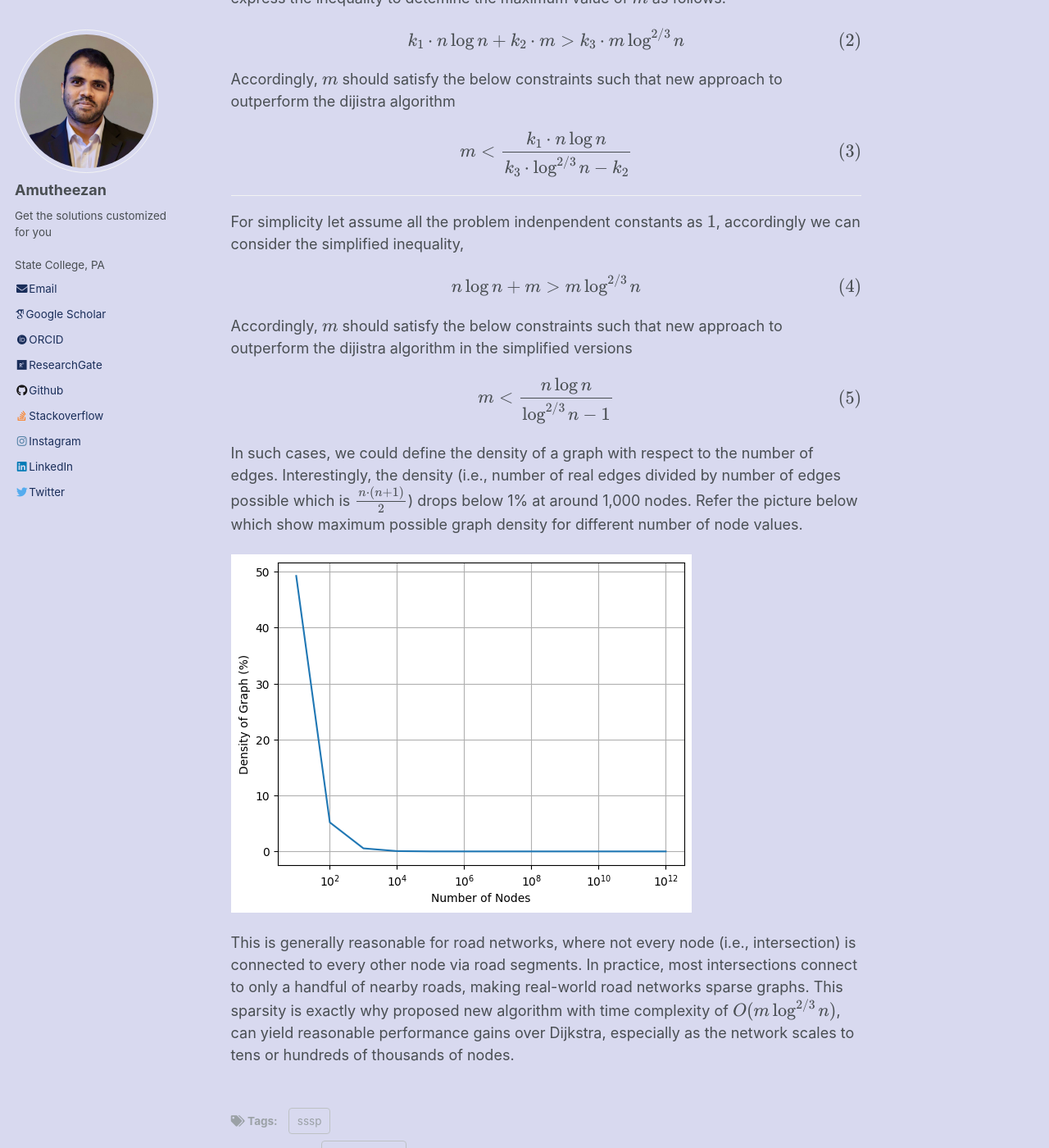
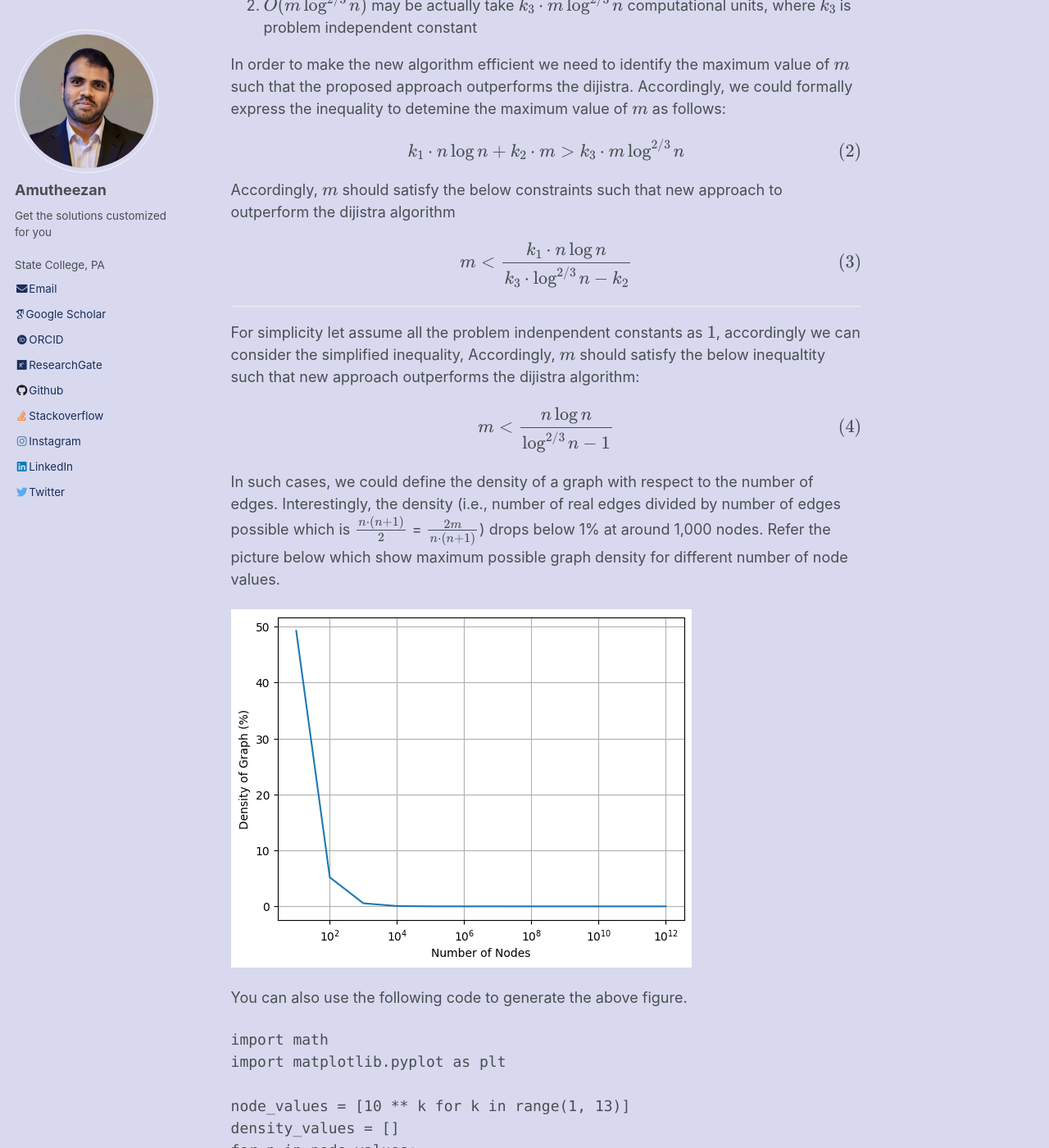
Before and after one commit to Amutheezan/amutheezan.github.io, a Jekyll site: the page built from _posts/2025-08-15-sssd.md, in a window 1280 px wide and 1400 px high, scrolled down 1007 px. Shown: the whole window at 82% size. Built offline with Jekyll 4.4.1, drawn with Linux system fonts in a browser that asks for light colours; some web fonts are replaced; formulas are drawn with MathJax 3; some of the changed text lies outside the part shown.

Commit message:
Enhance SSSP discussion with density analysis and code

````diff
--- a/_posts/2025-08-15-sssd.md
+++ b/_posts/2025-08-15-sssd.md
@@ -11,8 +11,9 @@ tags:
 
 ---
 
-The **single-source shortest path (SSSP)** problem is one of the important of graph theory and computer science. For decades, **Dijkstra’s algorithm** has been the go-to method. The runtime of Dijkstra’s algorithm depends on the priority queue implementation with complexity of  $$O(m + n \log n)$$,
-here $$n$$ is the number of vertices and $$m$$ the number of edges.
+Graph data-structure is widely used represent different aspects in computer science (e.g., road network). We can denote the graph as
+$$G = (V, E)$$, where $$V$$ represents the set of vertices (in the context of road network it represents the intersections), and $$E$$ represents the set of edges (in the context of road network it represents the road segments). Generally we define $$n~(= |V|)$$ is the number of vertices and $$m~(= |E|)$$ the number of edges to express the time and space complexity for algorithms related to graphs. One such problem is
+**single-source shortest path (SSSP)** that used to find the shortest path from a single node to all other nodes. For decades, **Dijkstra’s algorithm** has been the go-to method to solve this problem. The runtime of Dijkstra’s algorithm depends on the priority queue implementation and often has complexity of $$O(m + n \log n)$$.
 
 ---
 
@@ -49,22 +50,43 @@ $$
 ---
 
 For simplicity let assume all the problem indenpendent constants as $$1$$, accordingly we can consider the simplified inequality,
-
-$$
-n \log n + m > m \log^{2/3} n
-$$
-
-Accordingly, $$m$$ should satisfy the below constraints such that new approach to outperform the dijistra algorithm in the simplified versions
+Accordingly, $$m$$ should satisfy the below inequaltity such that new approach outperforms the dijistra algorithm:
 
 $$
 m < \frac{n \log n}{\log^{2/3} n - 1}
 $$
 
 In such cases, we could define the density of a graph with respect to the number of edges. Interestingly,
-the density (i.e., number of real edges divided by number of edges possible which is $$\frac{n \cdot (n + 1)}{2}$$) drops below 1% at around 1,000 nodes. Refer the picture below
-which show maximum possible graph density for different number of node values.
+the density (i.e., number of real edges divided by number of edges possible which is $$\frac{n \cdot (n + 1)}{2}$$ = $$\frac{2m}{n \cdot (n + 1)}$$) drops below 1% at around 1,000 nodes. Refer the picture below which show maximum possible graph density for different number of node values.
 
 ![image](https://amutheezan.com/images/GraphDensity.png)
+
+You can also use the following code to generate the above figure.
+
+```python3
+import math
+import matplotlib.pyplot as plt
+
+node_values = [10 ** k for k in range(1, 13)]
+density_values = []
+for n in node_values:
+    # maximum number of edges such the new algorithms performs better than dijistra (in the simplified version)
+    maximum_allowed_m = n * math.log(n, 2) / (math.pow(math.log(n, 2), 2/3)  - 1)
+
+    # maximum number of edges if all the nodes are connected to each other
+    maximum_possible_m = (n * (n + 1)) // 2
+
+    # percentage of graph density
+    density_value =  100 * round(maximum_allowed_m / maximum_possible_m, 5)
+    density_values.append(density_value)
+
+plt.plot(node_values, density_values)
+plt.grid()
+plt.xscale('log')
+plt.xlabel('Number of Nodes')
+plt.ylabel("Density of Graph (%)")
+plt.show()
+```
 
 This is generally reasonable for road networks, where not every node (i.e., intersection) is connected to every other node via road segments.
 In practice, most intersections connect to only a handful of nearby roads, making real-world road networks sparse graphs.
````
